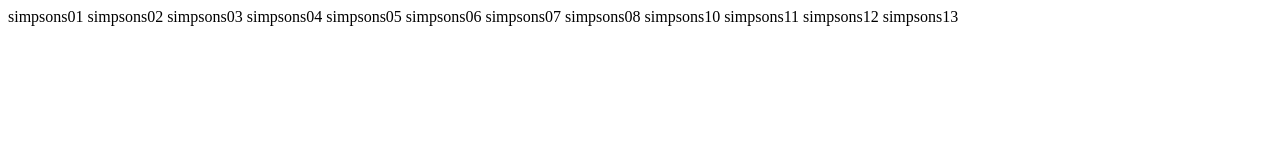
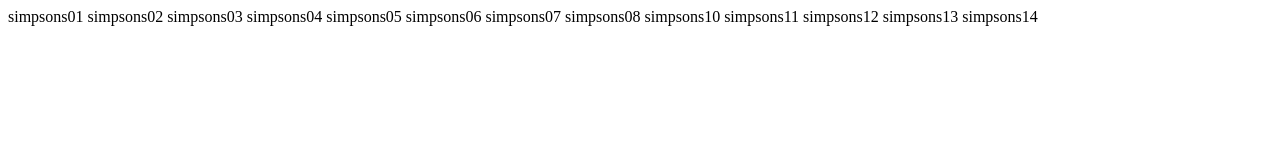
Before and after one commit to simpsons01/project-for-cicd, a Vue app: page / in a window 1280 px wide. Shown: the top 160 px of the page. Built offline with nearby package versions, Linux system fonts and the light colour scheme.

Commit message:
add simpsons14

```diff
--- a/src/App.vue
+++ b/src/App.vue
@@ -12,6 +12,7 @@
     simpsons11
     simpsons12
     simpsons13
+    simpsons14
   </div>
 </template>
 
```
